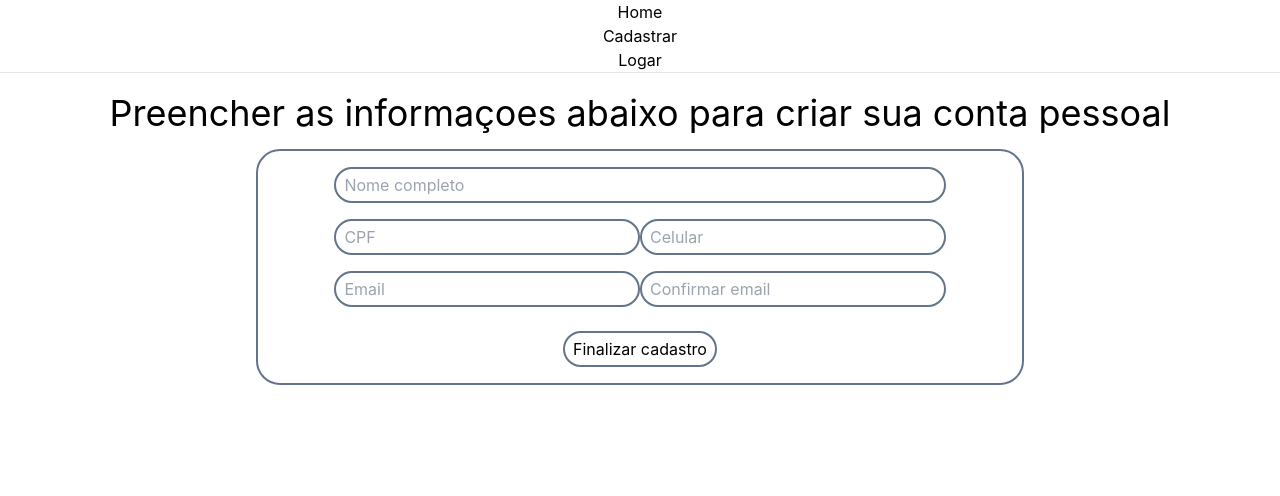
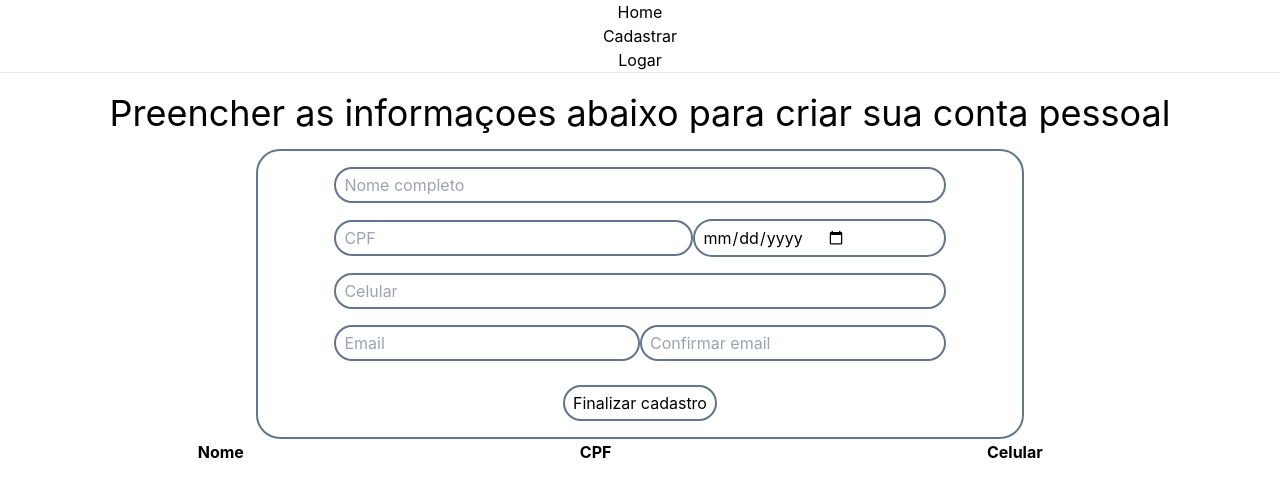
Before and after one commit to Squad-Cadastro/frontend-register-app, a React (Create React App) app: page /logar in a window 1280 px wide. Shown: the top 496 px of the page. Built offline with nearby package versions, Linux system fonts and the light colour scheme; what tw-elements would draw is missing.

Commit message:
basic redux and set new url api

```diff
--- a/package.json
+++ b/package.json
@@ -3,6 +3,7 @@
   "version": "0.1.0",
   "private": true,
   "dependencies": {
+    "@reduxjs/toolkit": "^1.8.6",
     "@testing-library/jest-dom": "^5.16.5",
     "@testing-library/react": "^13.4.0",
     "@testing-library/user-event": "^13.5.0",
@@ -10,8 +11,10 @@
     "formik": "^2.2.9",
     "react": "^18.2.0",
     "react-dom": "^18.2.0",
+    "react-redux": "^8.0.4",
     "react-router-dom": "^6.4.2",
     "react-scripts": "^5.0.1",
+    "redux": "^4.2.0",
     "tw-elements": "^1.0.0-alpha12",
     "web-vitals": "^2.1.4"
   },
--- a/src/index.js
+++ b/src/index.js
@@ -4,11 +4,17 @@ import './index.css';
 import App from './App';
 import reportWebVitals from './reportWebVitals';
 import 'tw-elements';
+import store from './store/store';
+import  {Provider} from 'react-redux';
+
 
 const root = ReactDOM.createRoot(document.getElementById('root'));
+
 root.render(
   <React.StrictMode>
-    <App/>
+    <Provider store={store}>
+      <App/>
+    </Provider>
   </React.StrictMode>
 );
 
--- a/src/pages/register/pessoaFisica/formPF.js
+++ b/src/pages/register/pessoaFisica/formPF.js
@@ -1,35 +1,31 @@
 import React, { useState } from "react";
 import api from '../../../service/api';
 import { Formik } from 'formik';
+import { useSelector, useDispatch } from "react-redux";
+// import { useSelector, useDispatch } from '../../../actions';
+import {addCliente} from '../../../reducers/cliente';
 
 const FormPF = () => {
+
+  const {form}  = useSelector (state => state.clienteReducer)
+  const dispatch = useDispatch();
 
   const [cep, setCepApi] = useState({});
 
   const handleBlurCep = async (e) => {
-    console.log("Foi" , e.target.value)
-    // if (e.target.values?.length !== 8) {
-    //   return;
-    // }
-    // else{
     await api
       .get(`/cep/${e.target.value}`)
       .then((response) => setCepApi(response.data)).then(()=>console.log(cep))
       .catch((err) => {
       console.error("ops! ocorreu um erro" + err);
       })
-    // }
   }
-
-
-
-
 
   return(
       <div className="flex flex-col py-5">
         <h1 className="text-black text-4xl mb-4">Preencher as informaçoes abaixo para criar sua conta pessoal</h1>
         <Formik
-          initialValues={{ email: '', password: '' }}
+          initialValues={{ tipo_pessoa: 'F' }}
           validate={values => {
             const errors = {};
             if (!values.email) {
@@ -46,7 +42,7 @@ import api from '../../../service/api';
             setTimeout(() => {
               alert(JSON.stringify(values, null, 2));
               setSubmitting(false);
-              console.log("value",values)
+              dispatch(addCliente(values))
             }, 400);
           }}
         >
@@ -58,7 +54,6 @@ import api from '../../../service/api';
             handleBlur,
             handleSubmit,
             isSubmitting,
-            /* and other goodies */
           }) => (
             <form onSubmit={handleSubmit} className="flex flex-col self-center border-2 border-slate-500 rounded-3xl w-3/5  py-2">
               <input
@@ -75,16 +70,25 @@ import api from '../../../service/api';
                 <input
                   className="flex w-auto grow  border-2 border-slate-500 rounded-3xl self-center px-2 py-1 mb-4"
                   type="text"
-                  name="cpf"
+                  name="documento"
                   placeholder = "CPF"
                   onChange={handleChange}
                   onBlur={handleBlur}
-                  value={values.cpf}
+                  value={values.documento}
+                />
+                <input
+                  className="flex w-auto grow  border-2 border-slate-500 rounded-3xl self-center px-2 py-1 mb-4"
+                  type="date"
+                  name="data_nascimento"
+                  placeholder = "Data nascimento"
+                  onChange={handleChange}
+                  onBlur={handleBlur}
+                  value={values.data_nascimento}
                 />
                 <input
                   className="flex w-auto grow border-2 border-slate-500 rounded-3xl self-center px-2 py-1 mb-4"
                   type="cel"
-                  name="celular"
+                  name="telefone"
                   placeholder = "Celular"
                   onChange={handleChange}
                   onBlur={handleBlur}
@@ -104,11 +108,11 @@ import api from '../../../service/api';
                 <input
                   className="flex w-auto grow border-2 border-slate-500 rounded-3xl self-center px-2 py-1 mb-4"
                   type="email"
-                  name="email"
+                  name="email1"
                   placeholder = "Confirmar email"
                   onChange={handleChange}
                   onBlur={handleBlur}
-                  value={values.email}
+                  value={values.email1}
                 />
               </div>
               <button
@@ -121,6 +125,21 @@ import api from '../../../service/api';
             </form>
           )}
         </Formik>
+
+        {/* {"Somente p/ visualização"} */}
+        <table>
+          <tr>
+            <th>Nome</th>
+            <th>CPF</th>
+            <th>Celular</th>
+          </tr>
+          <tr>
+            <td> {form.name}</td>
+            <td>{form.documento}</td>
+            <td>{form.telefone}</td>
+          </tr>
+        </table>
+
       </div>
   )
 };
--- /dev/null
+++ b/src/reducers/cliente.js
@@ -0,0 +1,20 @@
+import { createSlice } from '@reduxjs/toolkit'
+
+export const clienteReducer = createSlice({
+  name: 'cliente',
+  initialState: {
+    form:{},
+  },
+  reducers: {
+    ADD_CLIENTE: (state, action) => {
+      state.form = action.payload
+    },
+  },
+})
+
+export const { ADD_CLIENTE } = clienteReducer.actions
+export const addCliente = (form) => (dispatch) => {
+    dispatch(ADD_CLIENTE(form))
+}
+
+export default clienteReducer.reducer
--- a/src/service/api.js
+++ b/src/service/api.js
@@ -1,11 +1,11 @@
 import axios from "axios";
 
 const api = axios.create({
-  baseURL: "http://localhost:8080",
+  baseURL: "http://backendregisterjavaapp-env.eba-cuqnykim.us-east-1.elasticbeanstalk.com",
 
 });
 
 export default api;
-
-
+// http://backendregisterjavaapp-env.eba-cuqnykim.us-east-1.elasticbeanstalk.com/clientes
+// http://localhost:8080"
 // http://localhost:8080/cep/
--- /dev/null
+++ b/src/store/store.js
@@ -0,0 +1,17 @@
+import { configureStore } from '@reduxjs/toolkit'
+import clienteReducer from '../reducers/cliente';
+
+// import api from "../services/api";
+import { combineReducers } from 'redux'
+
+
+const reducer = combineReducers({
+    clienteReducer
+})
+
+const store =  configureStore({
+    reducer,
+})
+
+
+export default store;
```
Also changed, not shown: 1 other file (tests, documents, lock files or other folders). Lines whose indentation alone changed are shown as unchanged.
